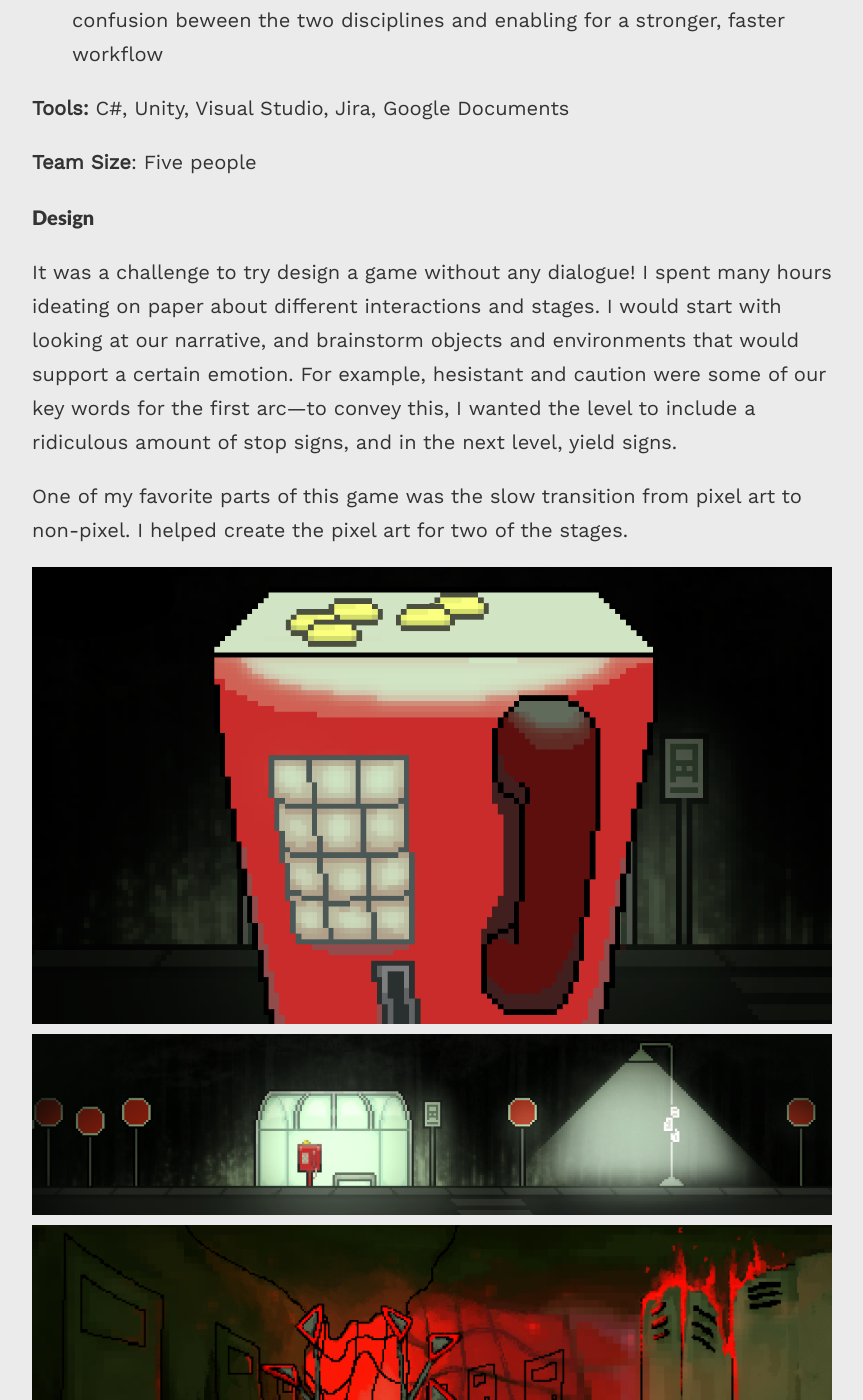
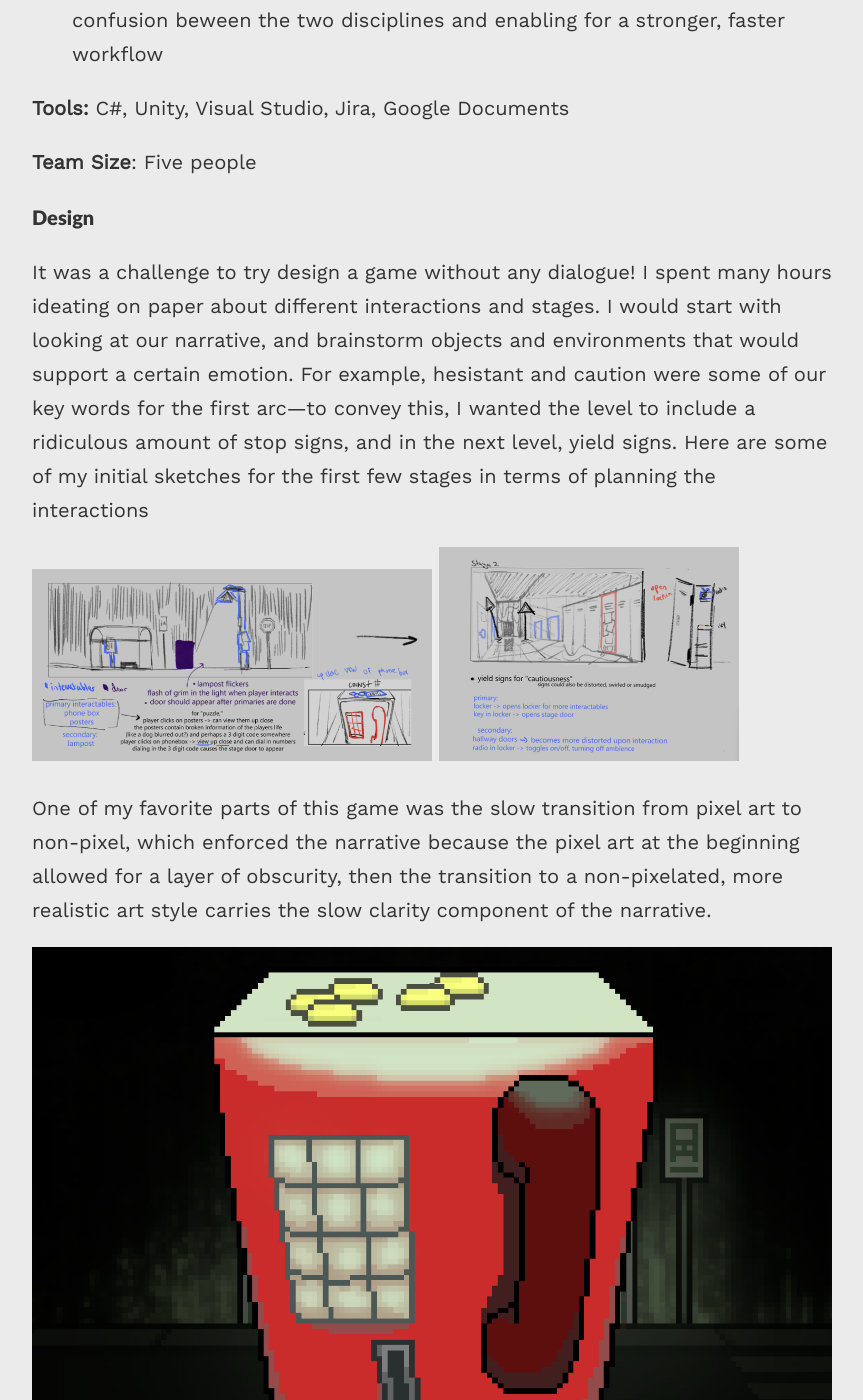
Before and after one commit to milosneptune/portfolio, a Jekyll site: the page built from _projects/resting-place.md, in a window 1280 px wide and 1400 px high, scrolled down 2004 px. Shown: the whole window, without its empty margins (208-1071 px from the left). Built offline with Jekyll 4.4.1, drawn with Linux system fonts in a browser that asks for light colours.

Commit message:
Addinbg images

```diff
--- a/_projects/resting-place.md
+++ b/_projects/resting-place.md
@@ -34,9 +34,15 @@ A Resting Place was created by a team of five people over the course of two week
 
 <!-- TODO: grab sketches of the layouts and ideas -->
 
-It was a challenge to try design a game without any dialogue! I spent many hours ideating on paper about different interactions and stages. I would start with looking at our narrative, and brainstorm objects and environments that would support a certain emotion. For example, hesistant and caution were some of our key words for the first arc---to convey this, I wanted the level to include a ridiculous amount of stop signs, and in the next level, yield signs.
+It was a challenge to try design a game without any dialogue! I spent many hours ideating on paper about different interactions and stages. I would start with looking at our narrative, and brainstorm objects and environments that would support a certain emotion. For example, hesistant and caution were some of our key words for the first arc---to convey this, I wanted the level to include a ridiculous amount of stop signs, and in the next level, yield signs. Here are some of my initial sketches for the first few stages in terms of planning the interactions
 
-One of my favorite parts of this game was the slow transition from pixel art to non-pixel. I helped create the pixel art for two of the stages.
+
+![Sketch of stage 1](/portfolio/assets/images/rp-ss6.png){: width="400" }
+![Sketch of stage 2](/portfolio/assets/images/rp-ss7.png){: width="300" }
+
+
+One of my favorite parts of this game was the slow transition from pixel art to non-pixel, which enforced the narrative because the pixel art at the beginning allowed for a layer of obscurity, then the transition to a non-pixelated, more realistic art style carries the slow clarity component of the narrative.
+
 
 ![Up close view of the phone booth](/portfolio/assets/images/rp-ss2.png)
 ![Visual of stage 1](/portfolio/assets/images/rp-ss4.png)
```
Also changed, not shown: _posts/2026-11-17-less-is-more.md (+1 -1 lines), _projects/drover.md (+2 -1 lines), _projects/rig-my-roll.md (+1 -3 lines), _projects/terra.md (+1 -6 lines), assets/images/rp-ss6.png (added), assets/images/rp-ss7.png (added).
